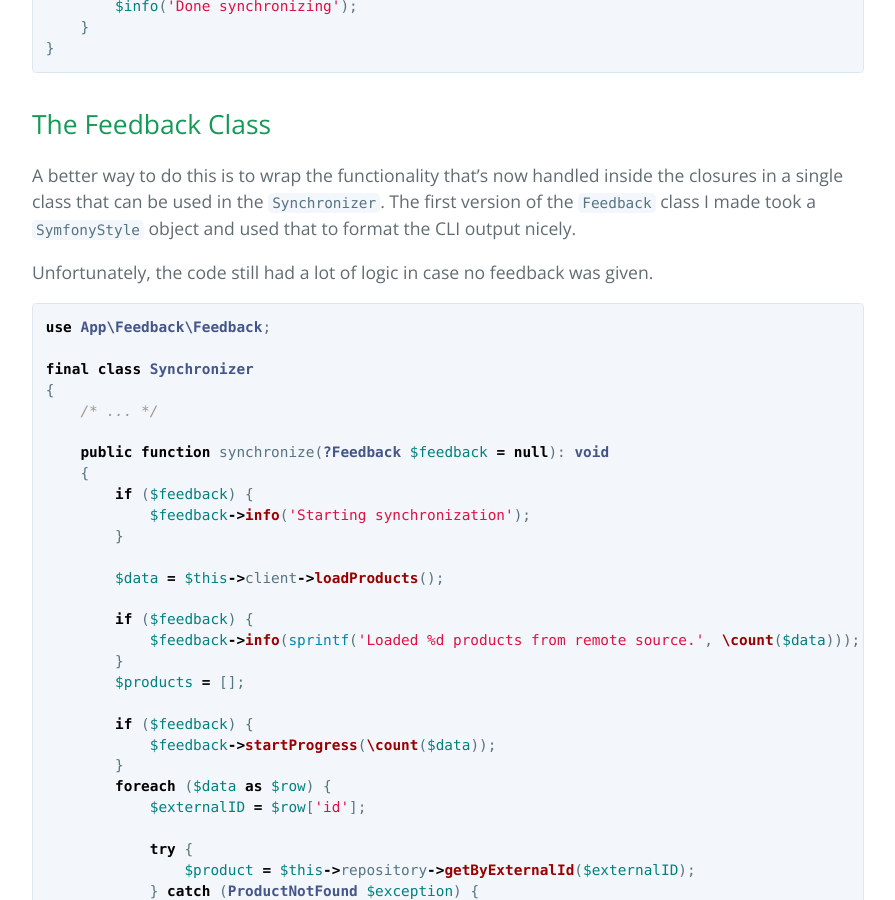
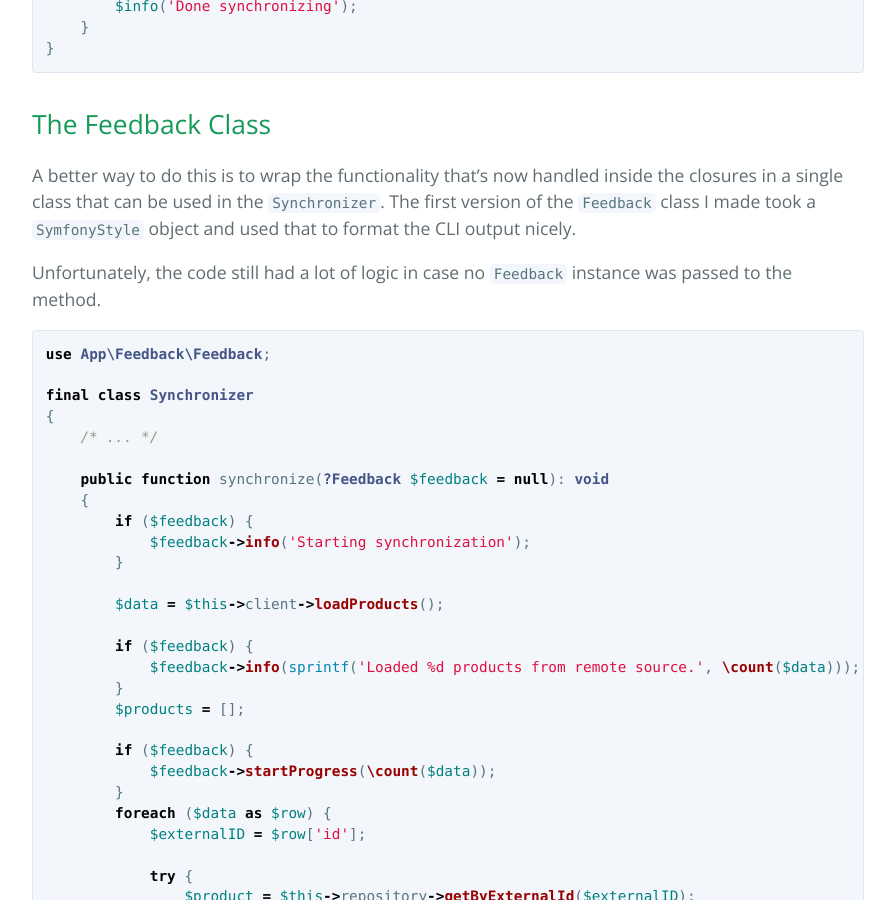
Before and after one commit to TimoBakx/timobakx.github.io, a Jekyll site: the page built from _posts/2020-02-28-cli-output-in-services.md, in a window 1280 px wide and 900 px high, scrolled down 2390 px. Shown: the whole window, without its empty margins (192-1087 px from the left). Built offline with Jekyll 4.4.1, drawn with Linux system fonts in a browser that asks for light colours.

Commit message:
Rewording

````diff
--- a/_posts/2020-02-28-cli-output-in-services.md
+++ b/_posts/2020-02-28-cli-output-in-services.md
@@ -107,7 +107,8 @@ the closures in a single class that can be used in the `Synchronizer`. The
 first version of the `Feedback` class I made took a `SymfonyStyle` object
 and used that to format the CLI output nicely.
 
-Unfortunately, the code still had a lot of logic in case no feedback was given.
+Unfortunately, the code still had a lot of logic in case no `Feedback` instance
+was passed to the method.
 
 ```php
 use App\Feedback\Feedback;
````
